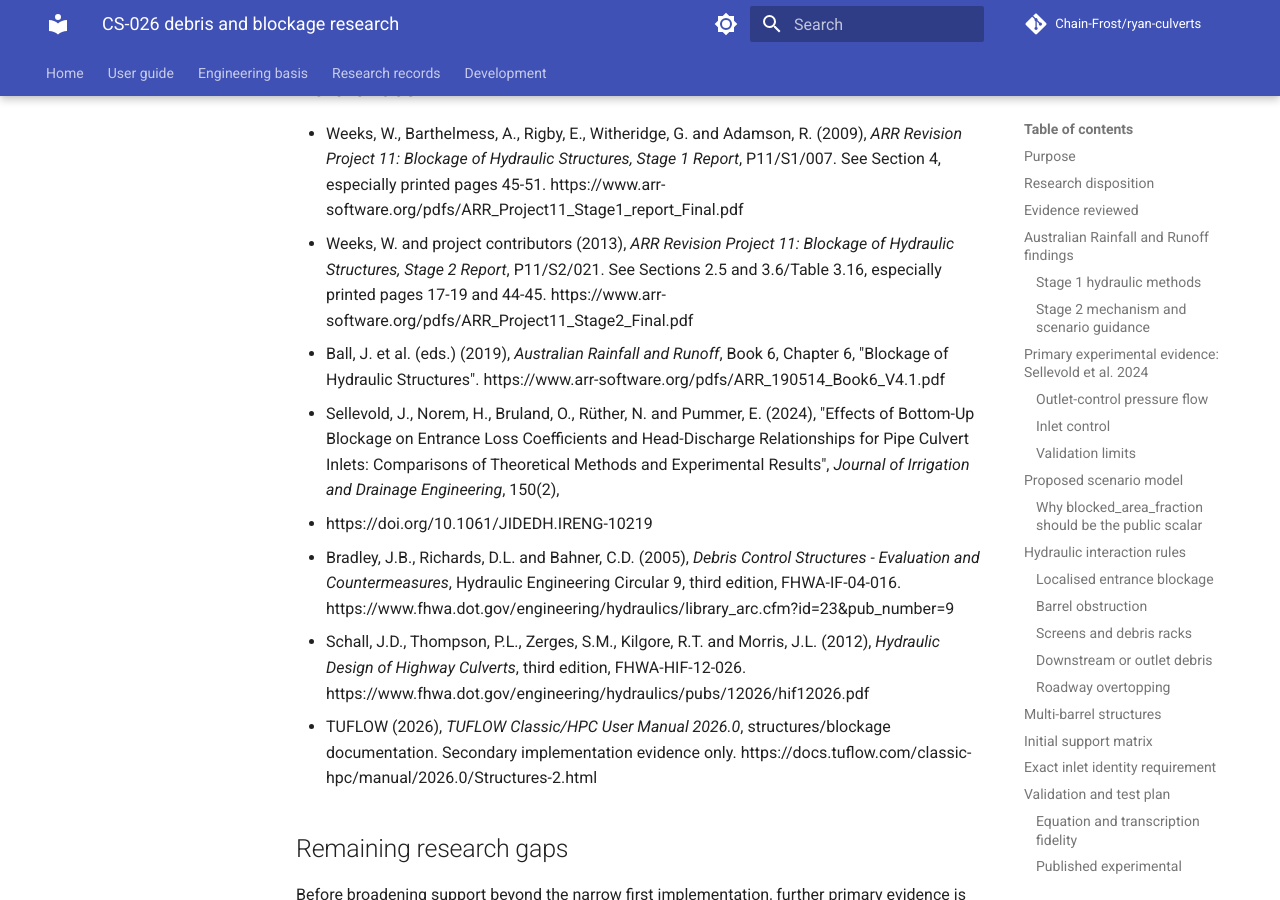
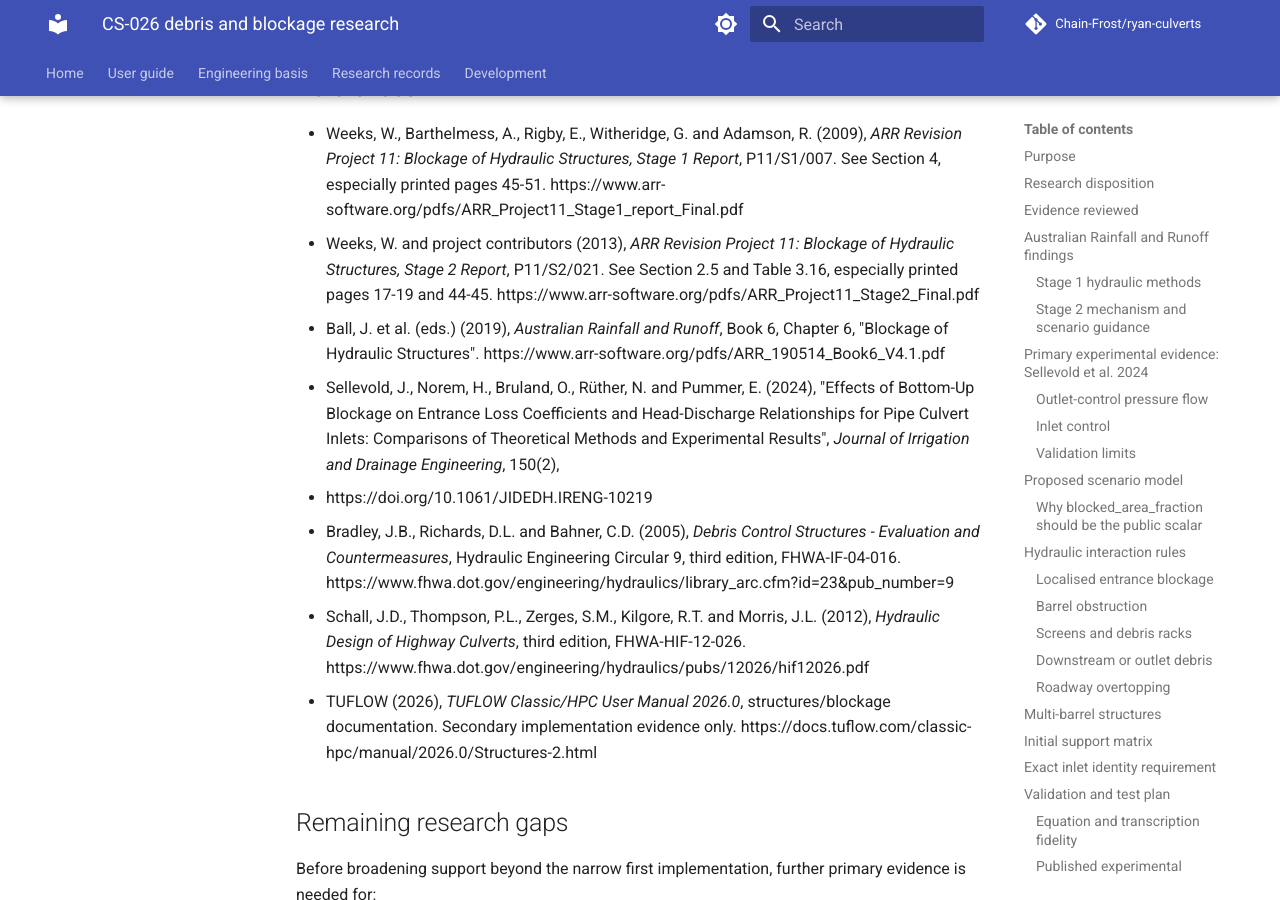
Before and after one commit to Chain-Frost/ryan-culverts, an MkDocs documentation site: the page built from docs/research/debris_blockage.md, in a window 1280 px wide and 900 px high, scrolled down 14040 px. Built offline with MkDocs 1.6.1 and Material for MkDocs 9.7.7, drawn with Linux system fonts in a browser that asks for light colours; comment, search, counter and statistics services are not loaded.

Commit message:
docs: correct ARR Stage 2 locator

```diff
--- a/docs/research/debris_blockage.md
+++ b/docs/research/debris_blockage.md
@@ -508,7 +508,7 @@ number.
   P11/S1/007. See Section 4, especially printed pages 45-51.
   https://www.arr-software.org/pdfs/ARR_Project11_Stage1_report_Final.pdf
 - Weeks, W. and project contributors (2013), *ARR Revision Project 11: Blockage of
-  Hydraulic Structures, Stage 2 Report*, P11/S2/021. See Sections 2.5 and 3.6/Table 3.16,
+  Hydraulic Structures, Stage 2 Report*, P11/S2/021. See Section 2.5 and Table 3.16,
   especially printed pages 17-19 and 44-45.
   https://www.arr-software.org/pdfs/ARR_Project11_Stage2_Final.pdf
 - Ball, J. et al. (eds.) (2019), *Australian Rainfall and Runoff*, Book 6,
```
